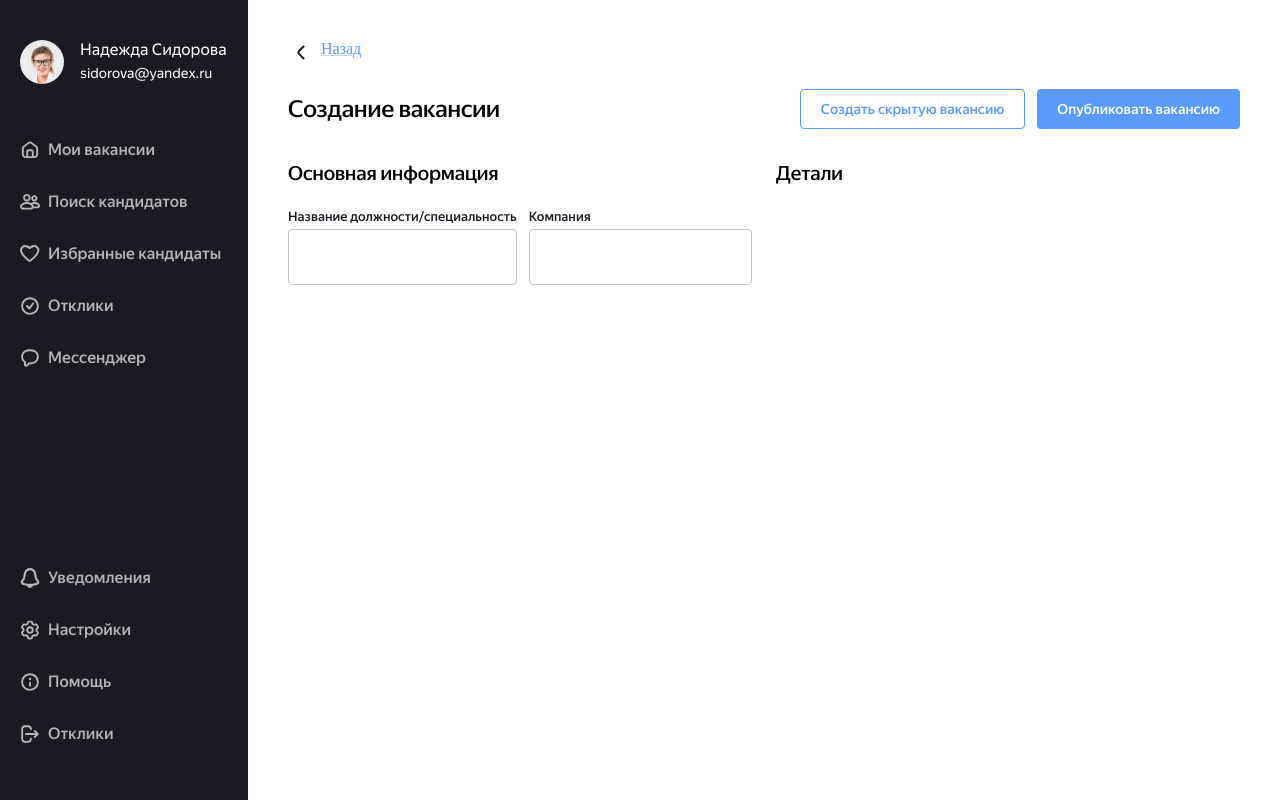
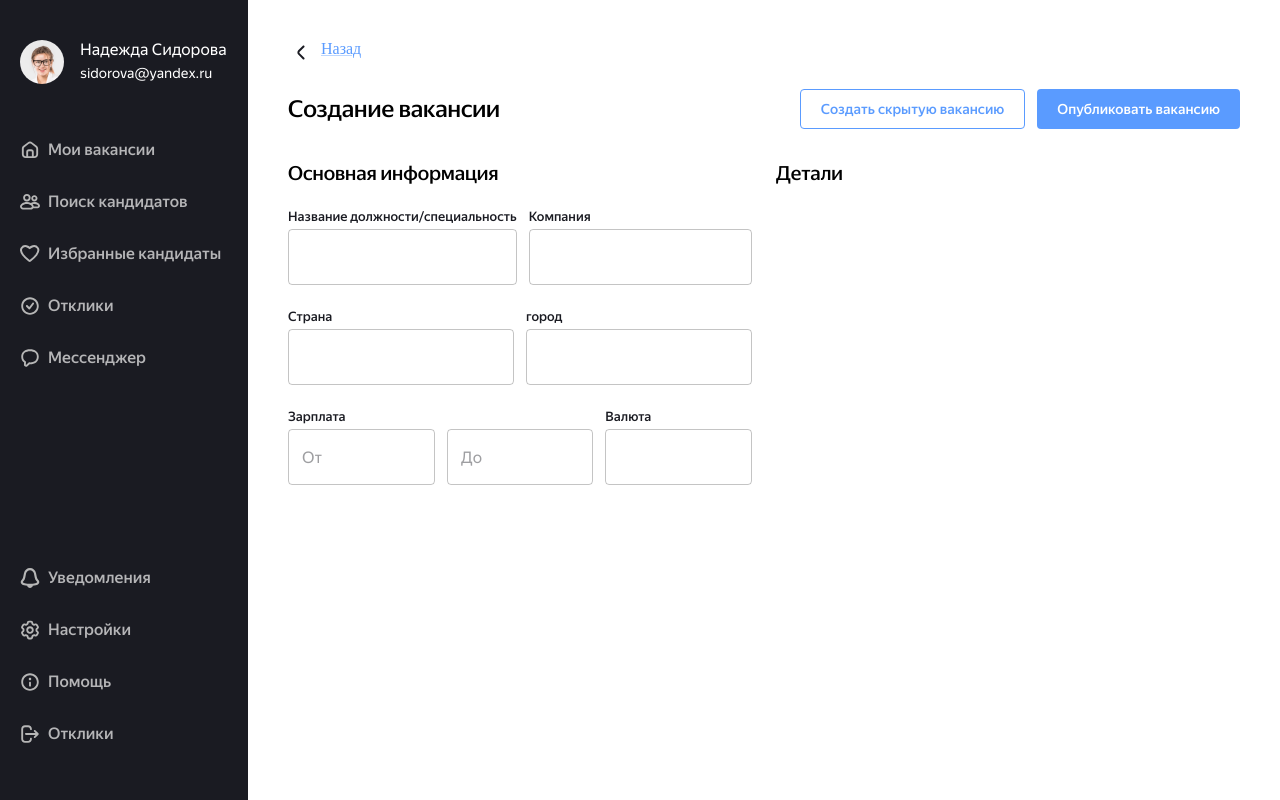
Before and after one commit to MostBridge/Frontend, a React (Vite) app: page /create-vacancy in a window 1280 px wide. Built offline with nearby package versions, Linux system fonts and the light colour scheme.

Commit message:
feature: add inputs

```diff
--- a/src/pages/CreateVacancy/CreateVacancy.tsx
+++ b/src/pages/CreateVacancy/CreateVacancy.tsx
@@ -37,6 +37,15 @@ const CreateVacancy = () => {
             <Input label="Название должности/cпециальность" />
             <Input label="Компания" />
           </ul>
+          <ul className={styles.list_of_inputs}>
+            <Input label="Страна" />
+            <Input label="город" />
+          </ul>
+          <ul className={styles.list_of_inputs}>
+            <Input label="Зарплата" placeholder="От"/>
+            <Input placeholder="До"/>
+            <Input label="Валюта" />
+          </ul>
         </article>
         <article className={styles.article}>
           <Typography className={styles.text} variant="h3" component="h2">
--- a/src/pages/CreateVacancy/Input/Input.module.css
+++ b/src/pages/CreateVacancy/Input/Input.module.css
@@ -3,8 +3,5 @@
     flex-direction: column;
     width: 100%;
     gap: 4px;
+    justify-content: flex-end;
 }
-
-.label {
-    font-weight: 500;
-}
--- a/src/pages/CreateVacancy/Input/Input.tsx
+++ b/src/pages/CreateVacancy/Input/Input.tsx
@@ -5,10 +5,11 @@ import InputLabel from '@mui/material/InputLabel';
 import { useTheme } from '@mui/material/styles';
 
 interface InputProps {
-    label: string,
+    label?: string,
+    placeholder?: string,
 }
 
-const Input: FC<InputProps> = ({ label }) => {
+const Input: FC<InputProps> = ({ label, placeholder }) => {
 
     const id = useId()
 
@@ -22,8 +23,8 @@ const Input: FC<InputProps> = ({ label }) => {
 
     return (
         <li className={styles.input}>
-            <InputLabel style={inputLabelStyle} htmlFor={id}>{label}</InputLabel>
-            <InputMui id={id} type="text" variant="outlined" fullWidth />
+            {label && <InputLabel style={inputLabelStyle} htmlFor={id}>{label}</InputLabel>}
+            <InputMui id={id} type="text" variant="outlined" fullWidth placeholder={placeholder} />
         </li>
     )
 }
```
